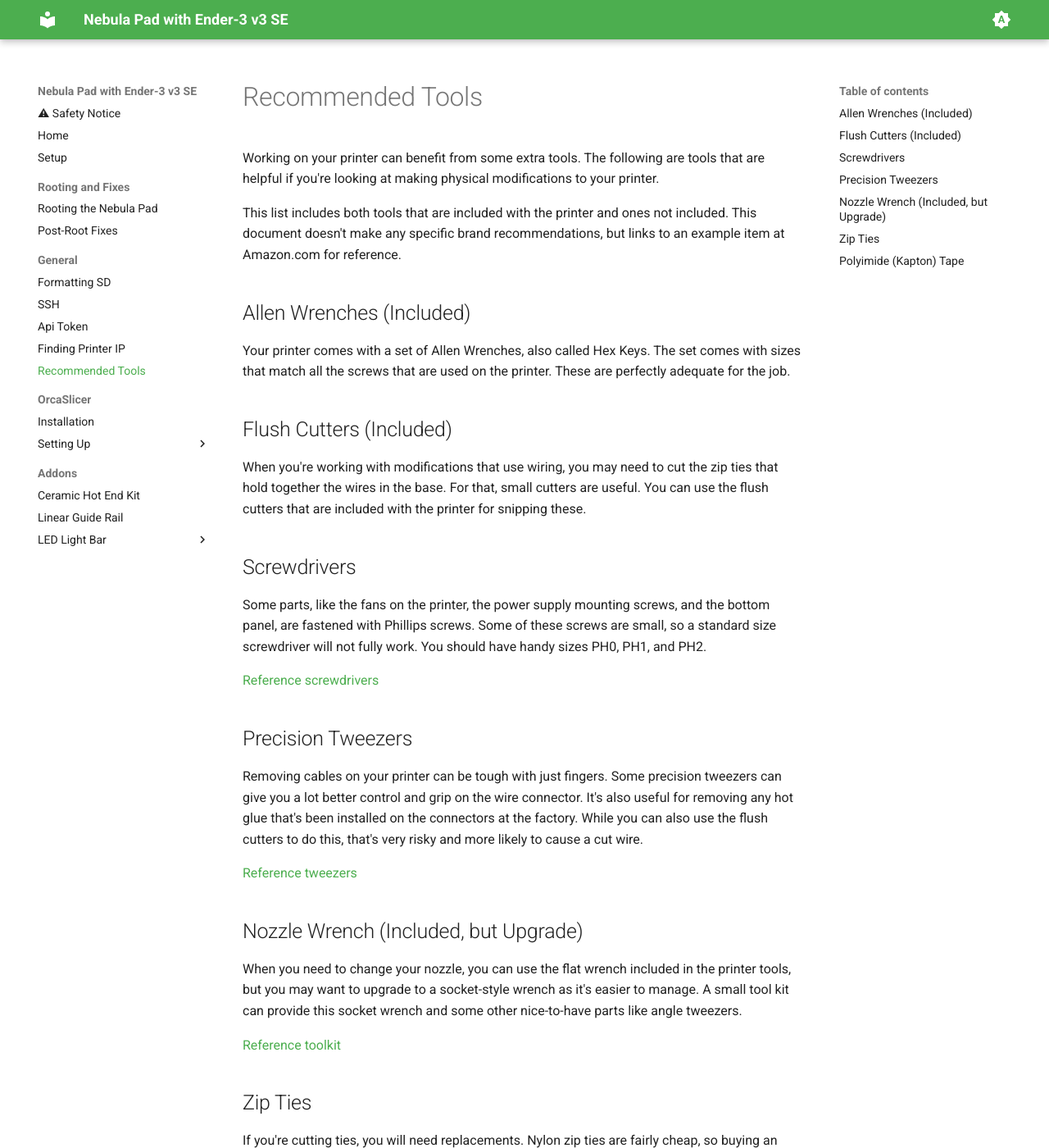
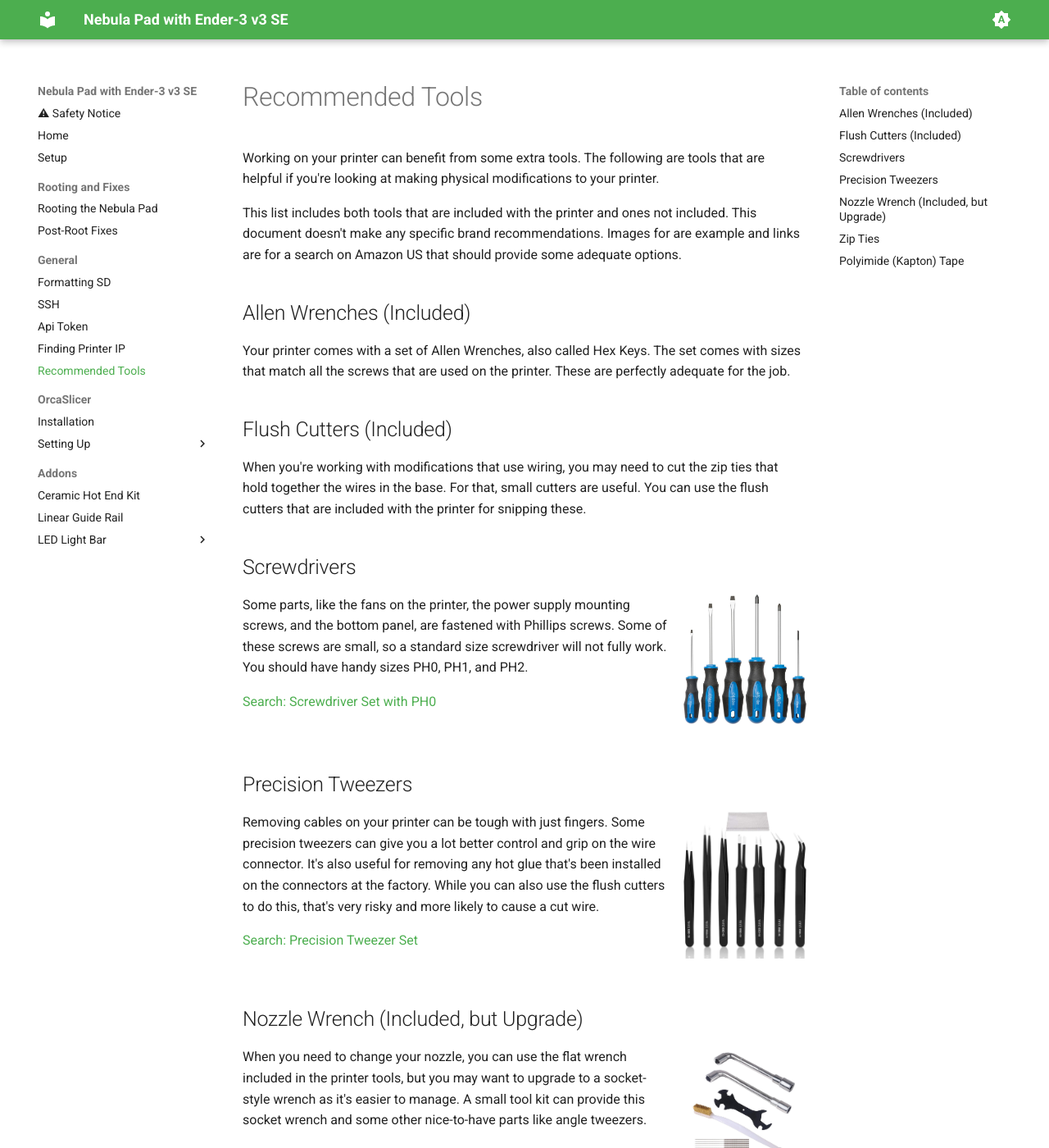
Before and after one commit to LukosiuPro/Ender3-v3-SE-Nebula-Pad-Wiki, an MkDocs documentation site: the page built from docs/general/tools.md, in a window 1280 px wide and 1400 px high. Shown: the whole window at 82% size. Built offline with MkDocs 1.6.1 and Material for MkDocs 9.7.7, drawn with Linux system fonts in a browser that asks for light colours; some of the changed text lies outside the part shown.

Commit message:
Update Tools with Images
Add images to the recommended tools and replace direct product link with a search.

```diff
--- a/docs/general/tools.md
+++ b/docs/general/tools.md
@@ -1,7 +1,7 @@
 # Recommended Tools
 Working on your printer can benefit from some extra tools. The following are tools that are helpful if you're looking at making physical modifications to your printer.
 
-This list includes both tools that are included with the printer and ones not included. This document doesn't make any specific brand recommendations, but links to an example item at Amazon.com for reference.
+This list includes both tools that are included with the printer and ones not included. This document doesn't make any specific brand recommendations. Images for are example and links are for a search on Amazon US that should provide some adequate options.
 
 ## Allen Wrenches (Included)
 Your printer comes with a set of Allen Wrenches, also called Hex Keys. The set comes with sizes that match all the screws that are used on the printer. These are perfectly adequate for the job.
@@ -10,26 +10,42 @@ Your printer comes with a set of Allen Wrenches, also called Hex Keys. The set c
 When you're working with modifications that use wiring, you may need to cut the zip ties that hold together the wires in the base. For that, small cutters are useful. You can use the flush cutters that are included with the printer for snipping these.
 
 ## Screwdrivers
+
+[//]: # (![example screwdriver set]&#40;images/tools-screwdrivers.jpg&#41;{: style="height:150px;width:150px" align=right})
+![example screwdriver set](images/tools-screwdrivers.jpg){: style="max-width:150px" align=right}
+
 Some parts, like the fans on the printer, the power supply mounting screws, and the bottom panel, are fastened with Phillips screws. Some of these screws are small, so a standard size screwdriver will not fully work. You should have handy sizes PH0, PH1, and PH2.
 
-[Reference screwdrivers](https://www.amazon.com/dp/B08XY5C41N/)
+[Search: Screwdriver Set with PH0](https://www.amazon.com/s?k=screwdriver+set+with+ph0)
+<div style="clear:both"></div>
 
 ## Precision Tweezers
+![example tweezers](images/tools-tweezers.jpg){: style="max-width:150px" align=right}
+
 Removing cables on your printer can be tough with just fingers. Some precision tweezers can give you a lot better control and grip on the wire connector. It's also useful for removing any hot glue that's been installed on the connectors at the factory. While you can also use the flush cutters to do this, that's very risky and more likely to cause a cut wire.
 
-[Reference tweezers](https://www.amazon.com/dp/B07ZBZ7MSF/)
+[Search: Precision Tweezer Set](https://www.amazon.com/s?k=Precision+Tweezer+Set)
+<div style="clear:both"></div>
 
 ## Nozzle Wrench (Included, but Upgrade)
+![example nozzle wrench](images/tools-nozzle-wrench.jpg){: style="max-width:150px" align=right}
+
 When you need to change your nozzle, you can use the flat wrench included in the printer tools, but you may want to upgrade to a socket-style wrench as it's easier to manage. A small tool kit can provide this socket wrench and some other nice-to-have parts like angle tweezers.
 
-[Reference toolkit](https://www.amazon.com/dp/B0D41WWVTZ/)
+[Search: 3D Printer Nozzle Wrench](https://www.amazon.com/s?k=3d+printer+nozzle+wrench)
+<div style="clear:both"></div>
 
 ## Zip Ties
+![example nozzle wrench](images/tools-nylon-ties.jpg){: style="max-width:150px" align=right}
 If you're cutting ties, you will need replacements. Nylon zip ties are fairly cheap, so buying an assortment of sizes is useful.
 
-[Reference pack of ties](https://www.amazon.com/dp/B097M825XG/)
+[Search: Assorted Nylon Cable Ties](https://www.amazon.com/s?k=assorted+nylon+cable+ties)
+
+<div style="clear:both"></div>
 
 ## Polyimide (Kapton) Tape
+![example nozzle wrench](images/tools-heat-tape.jpg){: style="max-width:150px" align=right}
 For some modifications, you may need to run wires near sharp metal pieces. To reduce the risk of the wire being damaged, you can cover the sharp edge with tape. Do not use just any tape, though. You will want something that's resistant to heat, decently insulating, and thin enough it doesn't affect the fit between parts. A good option is polyimide tape. It's also often called heat tape or Kapton tape, after the brand name. A small assortment is useful in projects. Since it can withstand up to 400°C, some people also have used it on their build plate to give it an extra smooth texture in place of a glass or smooth PEI plate.
 
-[Reference tape](https://www.amazon.com/dp/B072Z92QZ2/)
+[Search: Polyimide Tape](https://www.amazon.com/s?k=polyimide+tape)
+<span style="clear:both"></span>
```
Also changed, not shown: docs/general/images/tools-heat-tape.jpg (added), docs/general/images/tools-nozzle-wrench.jpg (added), docs/general/images/tools-nylon-ties.jpg (added), docs/general/images/tools-screwdrivers.jpg (added), docs/general/images/tools-tweezers.jpg (added).
